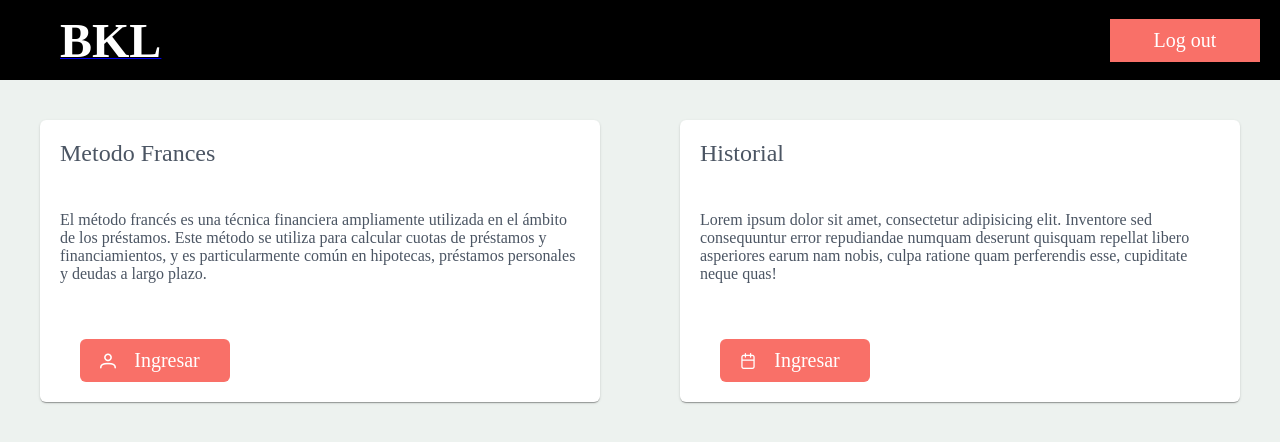
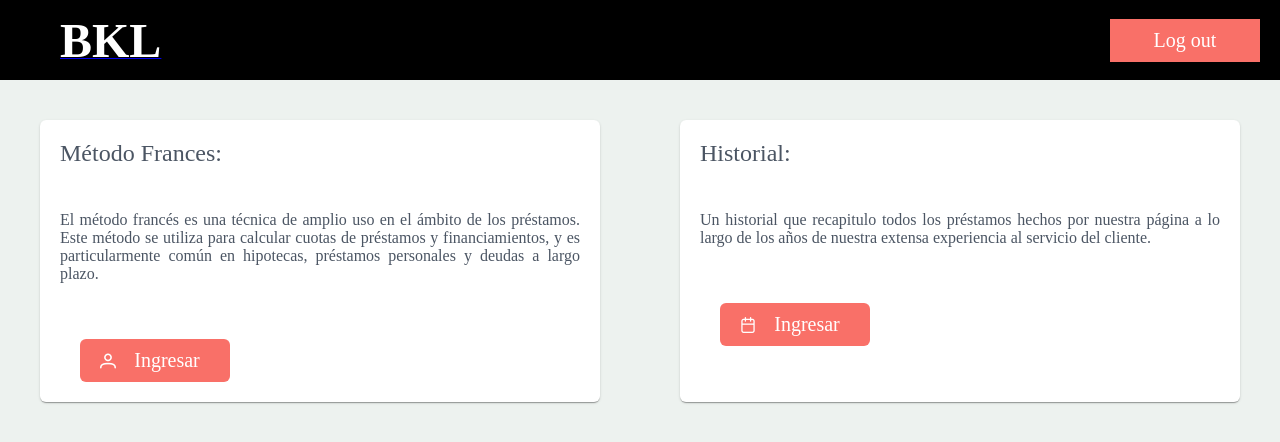
Before and after one commit to Finanzas-y-Economia/Front, a Vue app: page /bankhome in a window 1280 px wide. Shown: the top 442 px of the page. Built offline with nearby package versions, Linux system fonts and the light colour scheme; a web font is replaced by a local one.

Commit message:
Update Bankhome.vue

```diff
--- a/src/components/Bankhome.vue
+++ b/src/components/Bankhome.vue
@@ -4,23 +4,17 @@
             <span class="title" >BKL</span>
         </router-link>
         <div class="buttons">
-
             <router-link to="/home">
                 <button class="button" >Log out</button>
             </router-link>
-
         </div>
     </div>
-
     <div class="contentmenu">
-
         <Pv-Card class="cartdsmenu">
-
-            <template #title> Metodo Frances </template>
-
+            <template #title> Método Frances: </template>
             <template #content>
                 <p>
-                    El método francés es una técnica financiera ampliamente utilizada en el ámbito de los préstamos. Este método
+                    El método francés es una técnica de amplio uso en el ámbito de los préstamos. Este método
                     se utiliza para calcular cuotas de préstamos y financiamientos, y es particularmente común en hipotecas,
                     préstamos personales y deudas a largo plazo.
                 </p>
@@ -31,16 +25,12 @@
                 </router-link>
             </template>
         </Pv-Card>
-
-
         <Pv-Card class="cartdsmenu">
-
-            <template #title> Historial </template>
-
+            <template #title> Historial: </template>
             <template #content>
                 <p>
-                    Lorem ipsum dolor sit amet, consectetur adipisicing elit. Inventore sed consequuntur error repudiandae numquam deserunt quisquam repellat libero asperiores earum nam nobis, culpa ratione quam perferendis esse, cupiditate neque
-                    quas!
+                    Un historial que recapitulo todos los préstamos hechos por nuestra página
+                    a lo largo de los años de nuestra extensa experiencia al servicio del cliente.
                 </p>
             </template>
             <template #footer>
@@ -52,8 +42,6 @@
     </div>
 
 </template>
-<script>
-</script>
 <style>
 @import url('https://fonts.googleapis.com/css2?family=Castoro&display=swap');
 
@@ -66,6 +54,7 @@
 }
 .contentmenu{
     display: flex;
+    text-align: justify;
 }
 
 .title{
```
Lines whose indentation alone changed are shown as unchanged.
